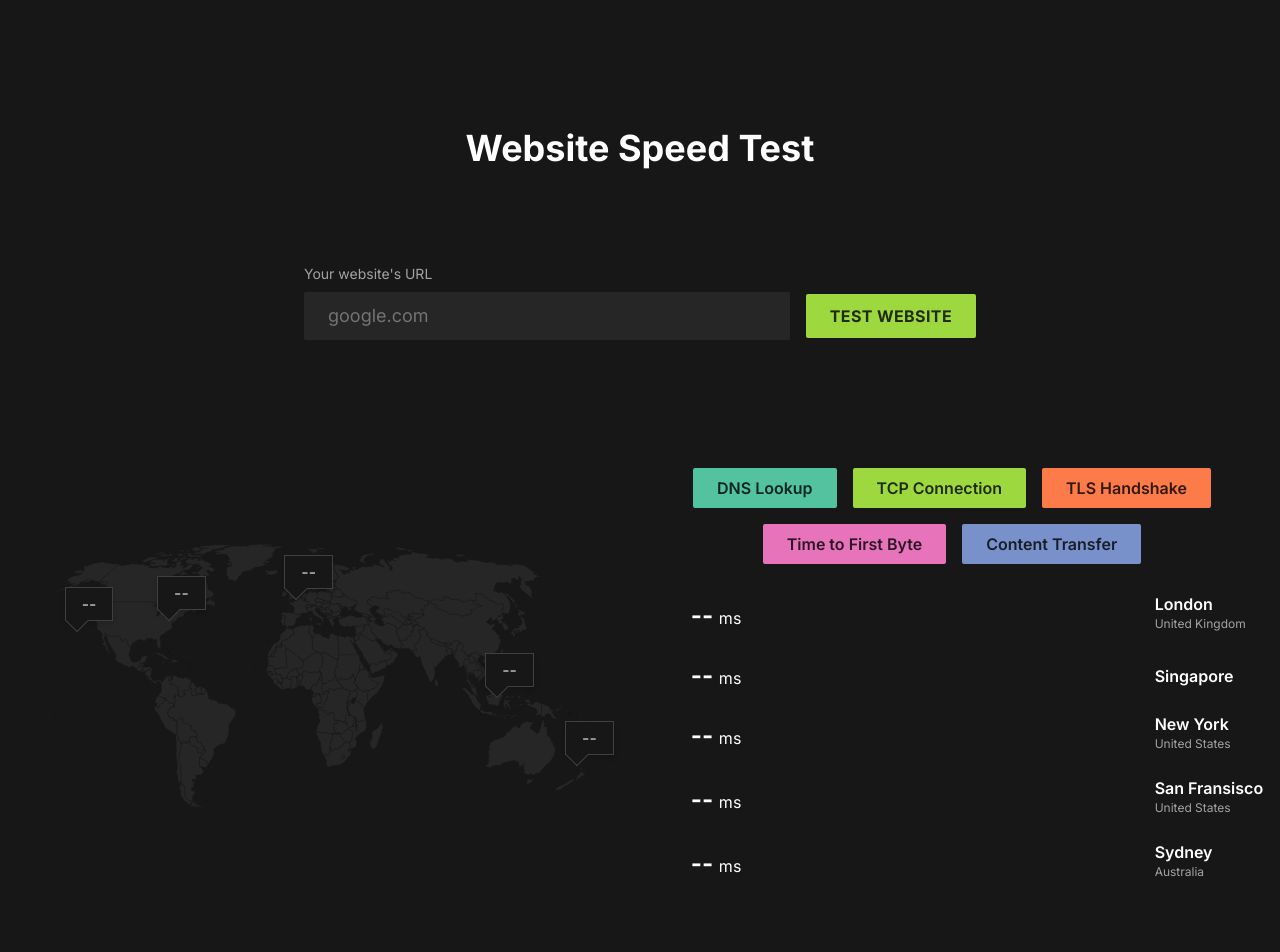
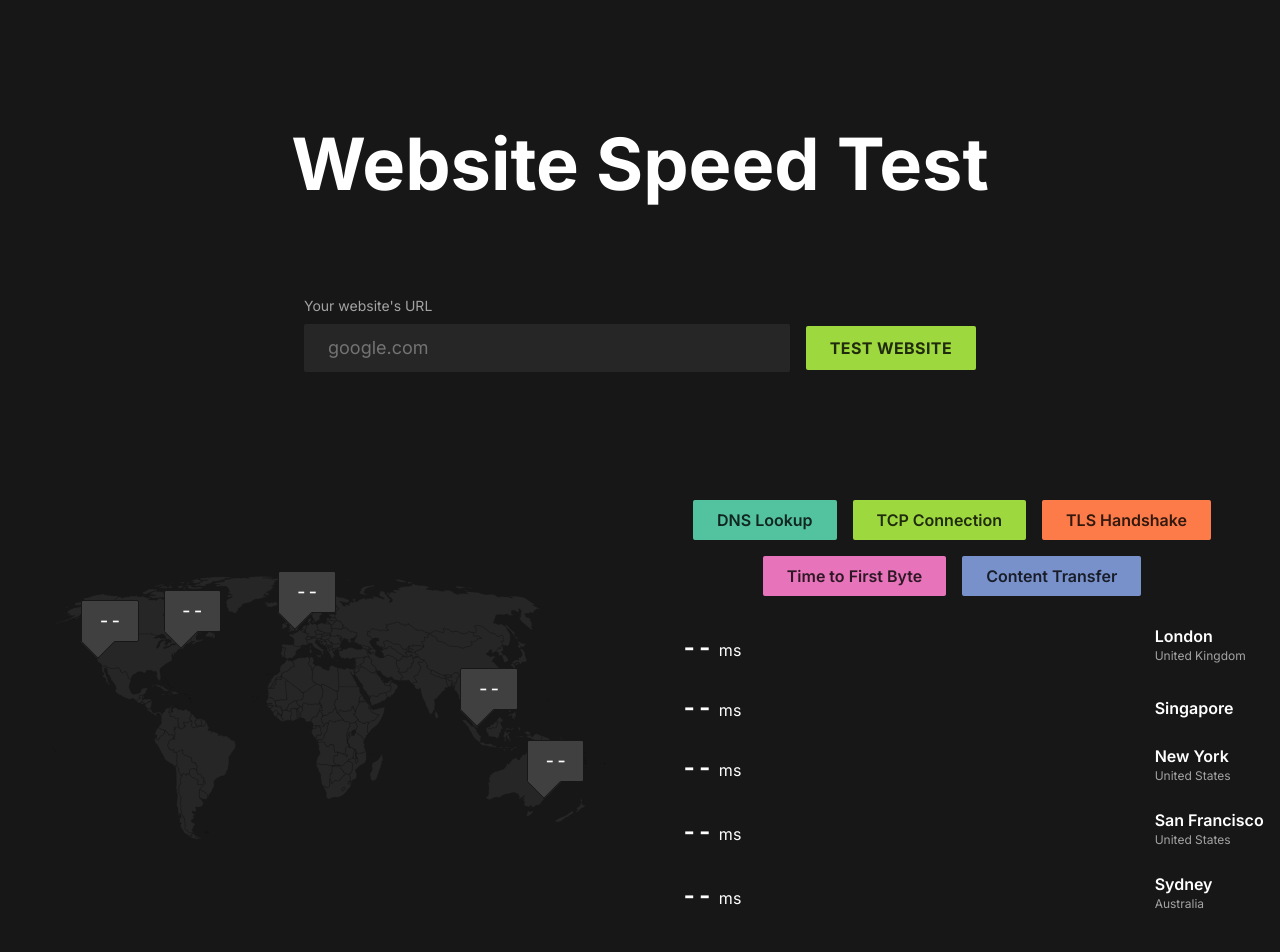
Before and after one commit to AustinShelby/website-pinger, a Next.js app in the folder web/: page / in a window 1280 px wide. Shown: the top 952 px of the page. Built offline with nearby package versions, Linux system fonts and the light colour scheme.

Commit message:
refactor

```diff
--- /dev/null
+++ b/web/components/Message.tsx
@@ -0,0 +1,48 @@
+import { FC } from "react";
+
+export const Message: FC<{ timeMs?: number }> = ({ timeMs }) => {
+  const formattedTime = timeMs
+    ? new Intl.NumberFormat("en-US", {
+        style: "unit",
+        unit: "millisecond",
+      }).format(timeMs)
+    : "--";
+  return (
+    <div className="absolute">
+      <div className="relative w-full">
+        <div className="absolute bottom-4 -left-4">
+          <div className="relative w-full">
+            <div className="flex items-center px-4 py-1.5 bg-gray-700 border-gray-900 border rounded-t-sm rounded-br-sm">
+              {timeMs && (
+                <div className="relative z-10 h-3 w-3 rounded-full mr-4">
+                  <div
+                    className={`h-3 w-3 rounded-full absolute animate-ping ${
+                      timeMs < 800
+                        ? "bg-green-500/60"
+                        : timeMs < 1200
+                        ? "bg-yellow-500/60"
+                        : "bg-red-500/60"
+                    } `}
+                  ></div>
+                  <div
+                    className={` h-3 w-3 rounded-full ${
+                      timeMs < 800
+                        ? "bg-green-500"
+                        : timeMs < 1200
+                        ? "bg-yellow-500"
+                        : "bg-red-500"
+                    } absolute`}
+                  ></div>
+                </div>
+              )}
+              <p className="text-white text-lg whitespace-nowrap tabular-nums font-medium">
+                {formattedTime}
+              </p>
+            </div>
+            <div className="absolute w-6 h-6 rotate-45 -bottom-3 left-[5px] bg-gray-700 border-gray-900 border-r border-b"></div>
+          </div>
+        </div>
+      </div>
+    </div>
+  );
+};
--- a/web/components/metric.tsx
+++ b/web/components/metric.tsx
@@ -44,10 +44,10 @@ export const Metric: FC<{
     TTFB: firstByte,
     TRANSFER: contentTransfer,
   };
-  const formattedParts = new Intl.NumberFormat("en-US", {
+  const formattedTime = new Intl.NumberFormat("en-US", {
     style: "unit",
     unit: "millisecond",
-  }).formatToParts(
+  }).format(
     Number.isInteger(metricSelection[selectedMetric])
       ? metricSelection[selectedMetric]
       : total
@@ -55,13 +55,15 @@ export const Metric: FC<{
   return (
     <div className="flex items-center">
       <p
-        className={`text-2xl text-right ${
+        className={`text-2xl text-right tabular-nums ${
           selectedMetric ? metricTexts[selectedMetric] : "text-white"
         }  font-bold pr-6 w-2/12`}
       >
-        {formattedParts[0].value === "NaN" ? "--" : formattedParts[0].value}
+        {formattedTime.startsWith("NaN") ? "--" : formattedTime.split(" ")[0]}
         &nbsp;
-        <span className="text-base font-normal">{formattedParts[2].value}</span>
+        <span className="text-base font-normal">
+          {formattedTime.split(" ")[1]}
+        </span>
       </p>
       <div className="w-8/12">
         {Number.isInteger(dnsLookup) &&
--- a/web/pages/index.tsx
+++ b/web/pages/index.tsx
@@ -1,4 +1,5 @@
 import { ChangeEvent, FormEvent, Fragment, useState } from "react";
+import { Message } from "../components/Message";
 import { Metric } from "../components/metric";
 import { MetricButton } from "../components/metricButton";
 
@@ -8,35 +9,35 @@ const regions = [
     name_2: "United Kingdom",
     url: "https://faas-lon1-917a94a7.doserverless.co/api/v1/web/fn-2276c8b9-7f4d-4165-a749-af9b8996cb37/pings/london-ping",
     coords: {
-      top: "17%",
-      left: "43%",
+      top: "20%",
+      left: "44%",
     },
   },
   {
     name: "Singapore",
     url: "https://faas-sgp1-18bc02ac.doserverless.co/api/v1/web/fn-c70d76cc-9eea-459c-8e09-73003a6b8d79/default/ping-website",
-    coords: { top: "54%", left: "75.2%" },
+    coords: { top: "57%", left: "76.5%" },
   },
   {
     name: "New York",
     name_2: "United States",
     url: "https://faas-nyc1-2ef2e6cc.doserverless.co/api/v1/web/fn-d3627ee8-5865-429f-9444-34c626260179/pings/new-york-pink",
-    coords: { top: "25%", left: "22.6%" },
+    coords: { top: "27.2%", left: "23.5%" },
   },
   {
-    name: "San Fransisco",
+    name: "San Francisco",
     name_2: "United States",
     url: "https://faas-sfo3-7872a1dd.doserverless.co/api/v1/web/fn-89ed3221-8720-4823-b011-5ce45102d5b6/default/website-ping",
     coords: {
-      top: "29%",
-      left: "7.8%",
+      top: "31%",
+      left: "8.8%",
     },
   },
   {
     name: "Sydney",
     name_2: "Australia",
     url: "https://faas-syd1-c274eac6.doserverless.co/api/v1/web/fn-6c2f190c-172d-4809-a288-b9bfe273eee9/default/australia-ping",
-    coords: { top: "80%", left: "88%" },
+    coords: { top: "84%", left: "88.4%" },
   },
 ];
 
@@ -81,6 +82,9 @@ const HomePage = () => {
               "Content-Type": "application/json",
             },
           });
+          if (!result.ok) {
+            throw new Error("Error requestion URL");
+          }
           const json = await result.json();
           return { region: region.name, results: json, coords: region.coords };
         })
@@ -88,11 +92,9 @@ const HomePage = () => {
       setResults(results);
       setStatus("DONE");
       const max = Math.max(...results.map((result) => result.results.total));
-      console.log(max);
       setMaxTotal(max);
     } catch (e) {
       setStatus("ERROR");
-      console.log(e);
     }
   };
 
@@ -114,18 +116,19 @@ const HomePage = () => {
   };
 
   return (
-    <div className="">
+    <div className="min-h-screen bg-gray-900">
       <div className="bg-gray-900">
-        <h1 className="text-center text-white text-4xl font-bold pt-32">
+        <h1 className="text-center text-white text-7xl font-bold pt-32">
           Website Speed Test
         </h1>
         <div className="bg-gray-900 max-w-2xl mx-auto mt-24">
           <form onSubmit={submit}>
             <label htmlFor="url" className="block mb-2 text-gray-400 text-sm">
-              Your website's URL
+              Your website&apos;s URL
             </label>
             <div className="flex items-center ">
               <input
+                disabled={status === "SEARCHING"}
                 type="text"
                 id="url"
                 name="url"
@@ -183,8 +186,9 @@ const HomePage = () => {
         </div>
       </div>
       <div className="py-32 bg-gray-900">
-        <div className="px-4 flex items-center">
-          <div className="relative w-1/2 px-8">
+        <div className="px-4 flex flex-col gap-y-16 xl:flex-row items-center">
+          <div className="w-full xl:w-1/2 px-8">
+            <div className="relative">
               <svg
                 baseProfile="tiny"
                 stroke-linecap="round"
@@ -1337,52 +1341,20 @@ const HomePage = () => {
                   return (
                     <div
                       key={region.name}
-                    style={{ top: region.coords.top, left: region.coords.left }}
-                    className="absolute w-0 h-0"
+                      className="absolute"
+                      style={{
+                        top: region.coords.top,
+                        left: region.coords.left,
+                      }}
                     >
-                    <div className="relative">
-                      <div className="absolute left-0 bottom-0 bg-gray-900 border border-gray-700 shadow-md px-4 py-2">
-                        <div className="flex items-center">
-                          {result && (
-                            <div className="relative h-2 w-2 mr-4">
-                              <div
-                                className={`h-2 w-2 absolute animate-ping ${
-                                  result.results.total < 800
-                                    ? "bg-green-500"
-                                    : result.results.total < 1200
-                                    ? "bg-yellow-500"
-                                    : "bg-red-500"
-                                } rounded full`}
-                              ></div>
-                              <div
-                                className={`h-2 w-2 ${
-                                  result.results.total < 800
-                                    ? "bg-green-500"
-                                    : result.results.total < 1200
-                                    ? "bg-yellow-500"
-                                    : "bg-red-500"
-                                } absolute rounded full`}
-                              ></div>
-                            </div>
-                          )}
-                          <p className="text-gray-300 whitespace-nowrap leading-none">
-                            {status === "DONE" && result
-                              ? new Intl.NumberFormat("en-US", {
-                                  style: "unit",
-                                  unit: "millisecond",
-                                }).format(result.results.total)
-                              : "--"}
-                          </p>
-                        </div>
-                      </div>
-                      <div className="absolute h-4 w-4 rotate-45 bg-gray-900 -bottom-2 left-1 border-r border-b border-gray-700"></div>
-                    </div>
+                      <Message timeMs={result?.results.total} />
                     </div>
                   );
                 })}
               </>
             </div>
-          <div className="w-1/2 px-8">
+          </div>
+          <div className="w-full xl:w-1/2 px-8">
             <ul className="flex flex-wrap gap-4 justify-center">
               <MetricButton
                 metric="DNS"
--- a/web/tsconfig.json
+++ b/web/tsconfig.json
@@ -4,7 +4,7 @@
     "lib": ["dom", "dom.iterable", "esnext"],
     "allowJs": true,
     "skipLibCheck": true,
-    "strict": true,
+    "strict": false,
     "forceConsistentCasingInFileNames": true,
     "noEmit": true,
     "esModuleInterop": true,
```
Also changed, not shown: 1 other file (tests, documents, lock files or other folders). Lines whose indentation alone changed are shown as unchanged.
